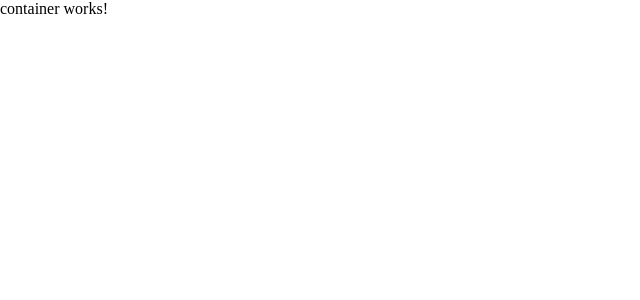
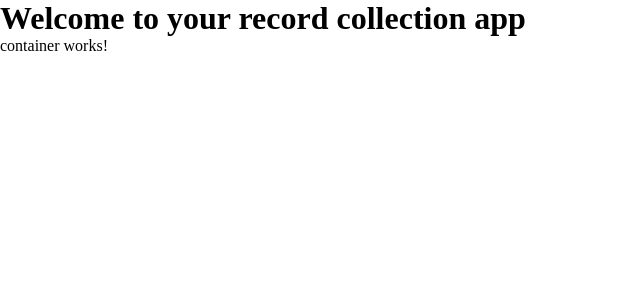
Before and after one commit to MatinKHD/record-collection, a React (Create React App) app: page / in a window 1280 px wide. Shown: the top 300 px of the page, without its empty margins (0-640 px from the left). Built offline with nearby package versions, Linux system fonts and the light colour scheme.

Commit message:
create header component and add it to app

```diff
--- a/src/app.jsx
+++ b/src/app.jsx
@@ -1,6 +1,13 @@
 import Container from "./container";
+import Header from "./header";
+
 function App() {
-  return <Container />;
+  return (
+    <>
+      <Header />
+      <Container />
+    </>
+  );
 }
 
 export default App;
```
